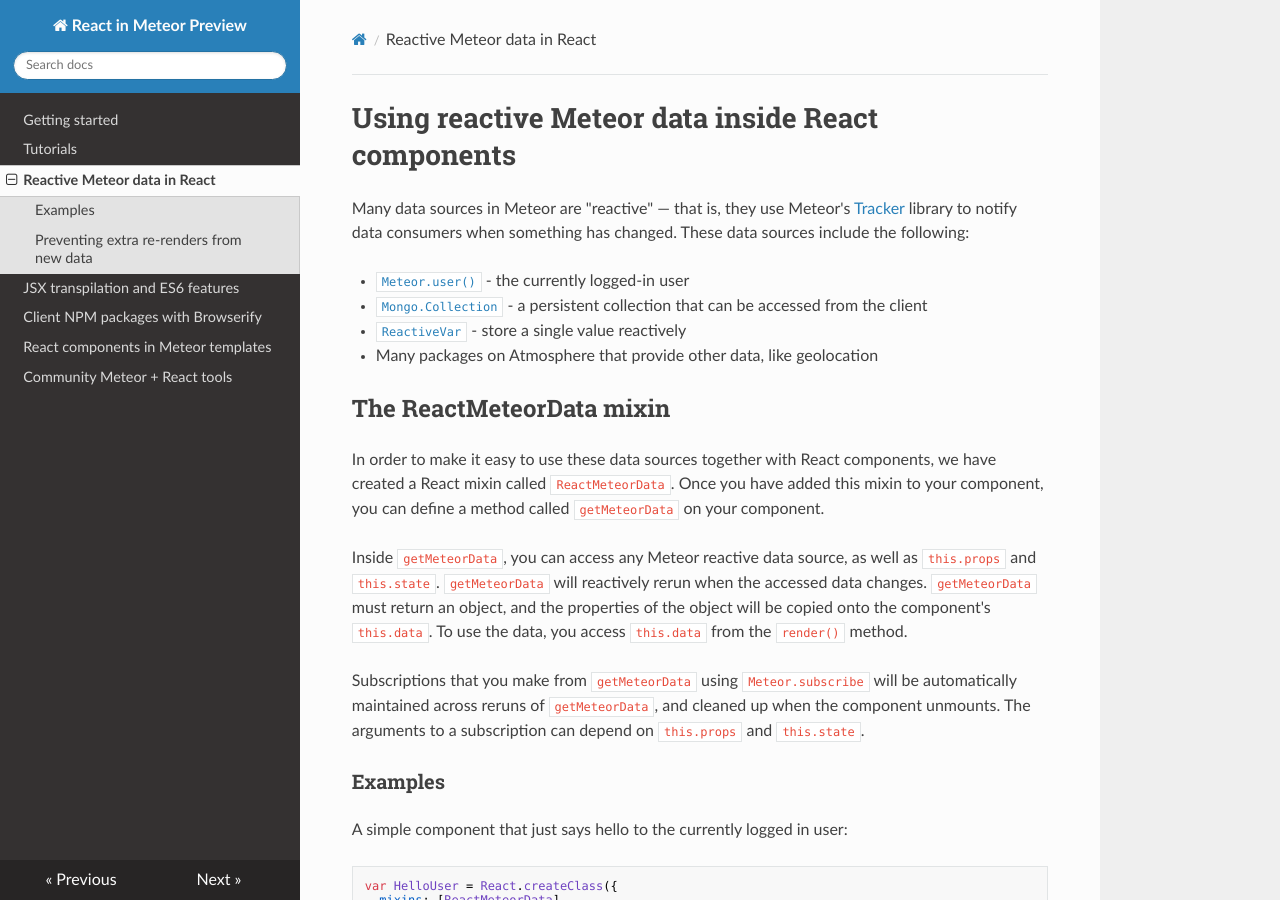
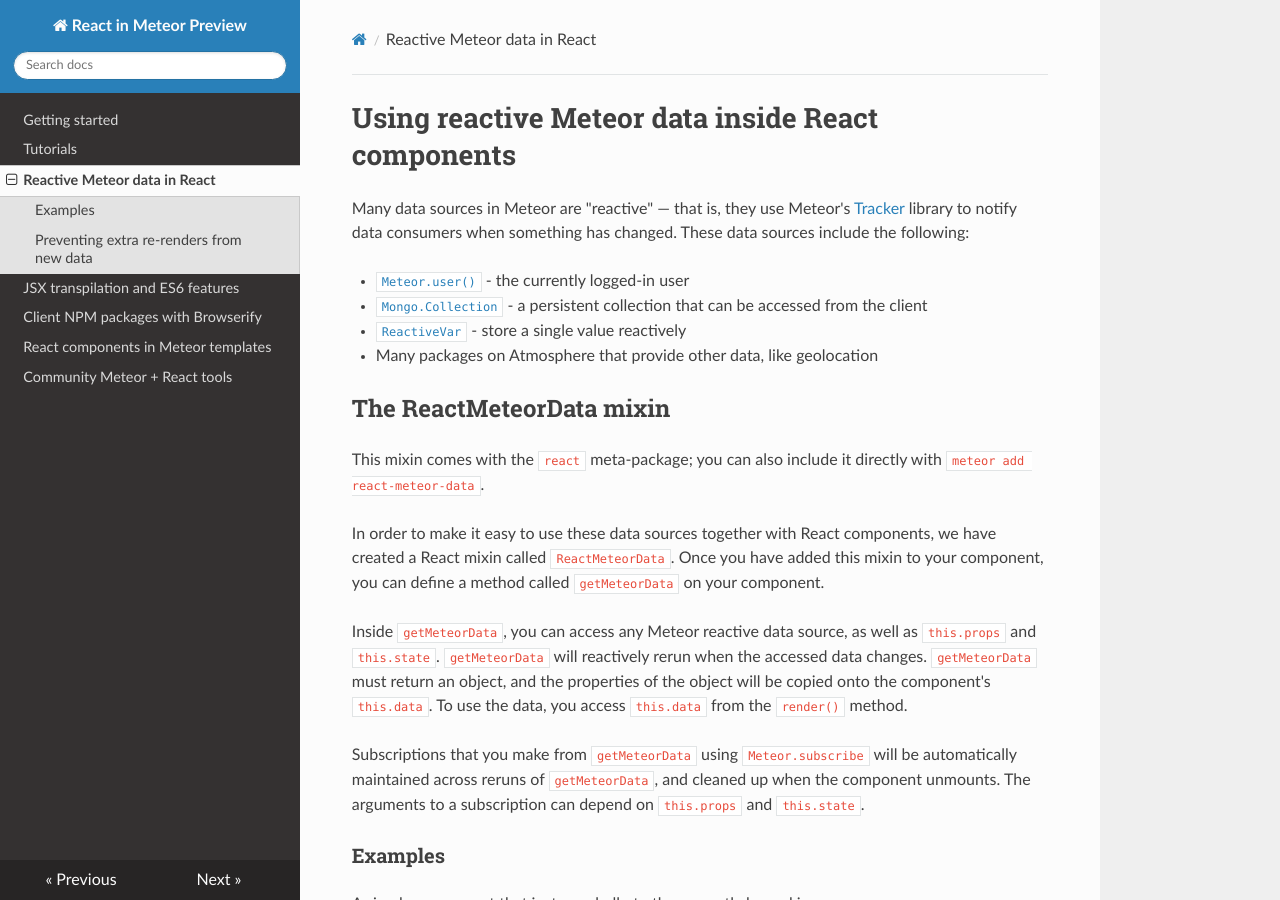
Before and after one commit to meteor/react-packages, an MkDocs documentation site: the page built from docs/meteor-data.md, in a window 1280 px wide and 900 px high. Built offline with MkDocs 1.6.1, drawn with Linux system fonts in a browser that asks for light colours; nearby versions of some CDN libraries; old or Windows-style settings are respelled for this version of MkDocs.

Commit message:
Mention how to add the data mixin

```diff
--- a/docs/meteor-data.md
+++ b/docs/meteor-data.md
@@ -8,6 +8,8 @@ Many data sources in Meteor are "reactive" &mdash; that is, they use Meteor's [T
 - Many packages on Atmosphere that provide other data, like geolocation
 
 ## The ReactMeteorData mixin
+
+This mixin comes with the `react` meta-package; you can also include it directly with `meteor add react-meteor-data`.
 
 In order to make it easy to use these data sources together with React components, we have created a React mixin called `ReactMeteorData`. Once you have added this mixin to your component, you can define a method called `getMeteorData` on your component.
 
```
